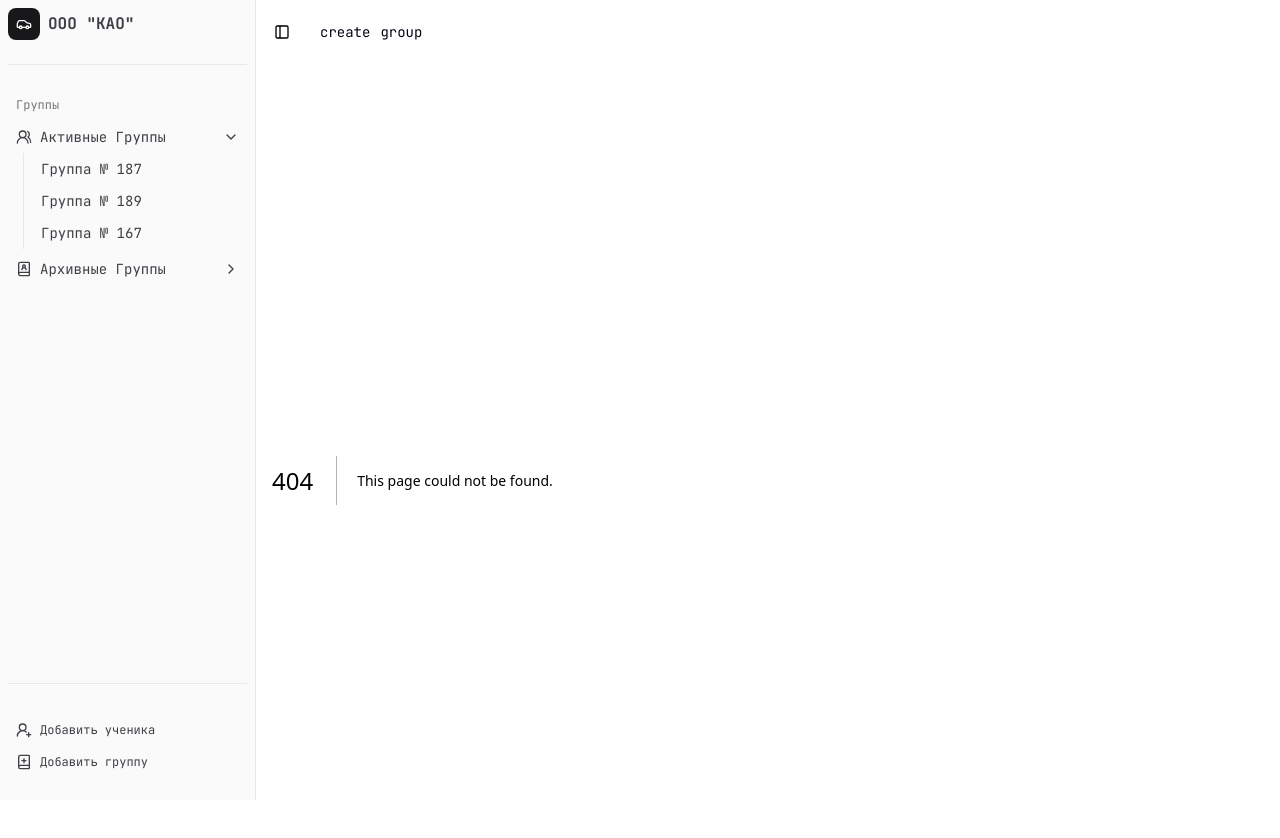
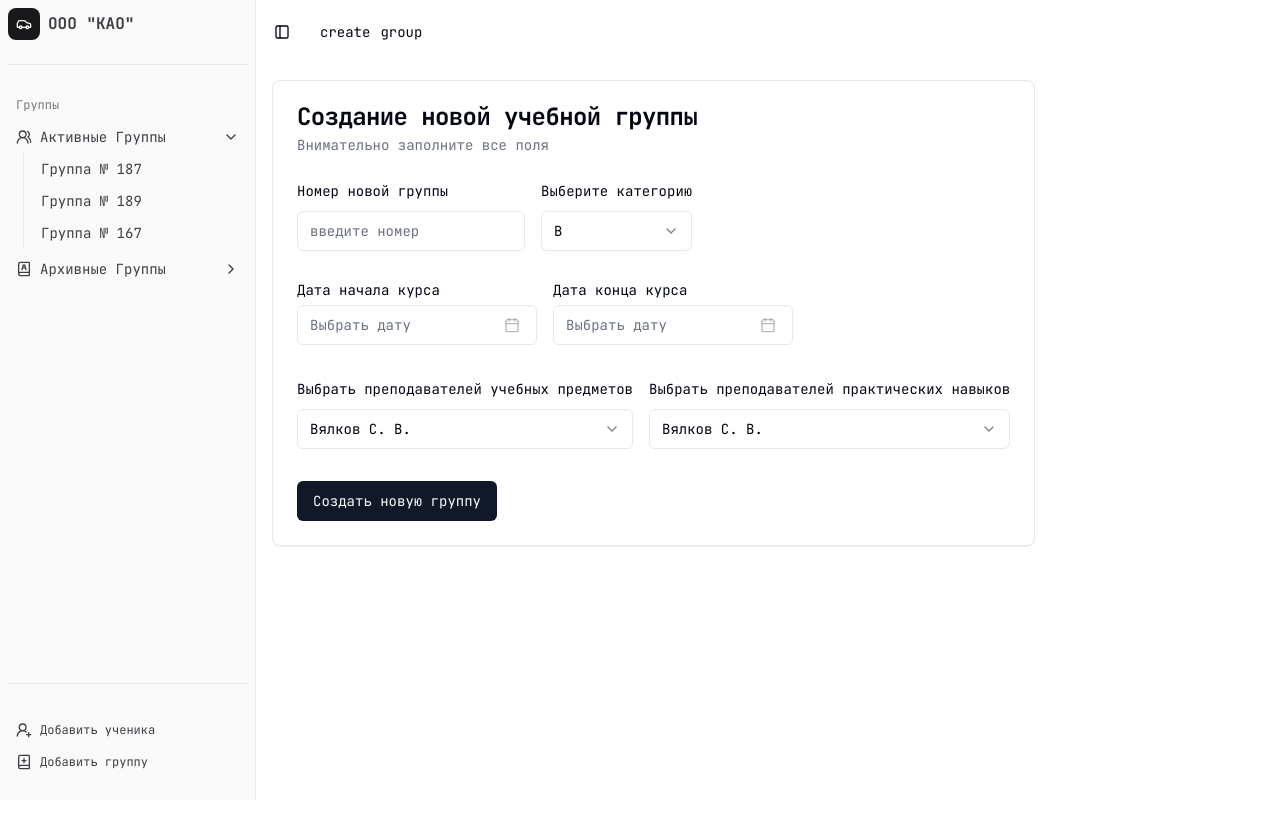
Before and after one commit to maximiloi/autoSchool-app, a Next.js app in the folder frontend/: page /create/group in a window 1280 px wide. Before the commit this address had no page. Shown: the top 838 px of the page. After the commit the page ends 800 px from the top, so only its background shows below. Built offline with nearby package versions, Linux system fonts and the light colour scheme.

Commit message:
feat: add page create group

```diff
--- /dev/null
+++ b/frontend/app/create/group/page.jsx
@@ -0,0 +1,23 @@
+import {
+  Card,
+  CardContent,
+  CardDescription,
+  CardFooter,
+  CardHeader,
+  CardTitle,
+} from '@/components/ui/card';
+import FormCreationTrainingGroup from '@/components/forms/creation-training-group';
+
+export default function CreationTrainingGroup() {
+  return (
+    <Card>
+      <CardHeader>
+        <CardTitle>Создание новой учебной группы</CardTitle>
+        <CardDescription>Внимательно заполните все поля</CardDescription>
+      </CardHeader>
+      <CardContent>
+        <FormCreationTrainingGroup />
+      </CardContent>
+    </Card>
+  );
+}
--- /dev/null
+++ b/frontend/components/forms/creation-training-group.jsx
@@ -0,0 +1,254 @@
+'use client';
+
+import { CalendarIcon } from 'lucide-react';
+import { useForm } from 'react-hook-form';
+import { zodResolver } from '@hookform/resolvers/zod';
+import { z } from 'zod';
+import { cn } from '@/lib/utils';
+import { Button } from '@/components/ui/button';
+import { Calendar } from '@/components/ui/calendar';
+import {
+  Form,
+  FormControl,
+  FormDescription,
+  FormField,
+  FormItem,
+  FormLabel,
+  FormMessage,
+} from '@/components/ui/form';
+import { Input } from '@/components/ui/input';
+import {
+  Select,
+  SelectContent,
+  SelectItem,
+  SelectTrigger,
+  SelectValue,
+} from '@/components/ui/select';
+import { Popover, PopoverTrigger, PopoverContent } from '@/components/ui/popover';
+import { format } from 'date-fns';
+import { ru } from 'date-fns/locale';
+import { useToast } from '@/hooks/use-toast';
+
+const formSchema = z.object({
+  groupNumber: z
+    .string()
+    .regex(/^\d+$/, {
+      message: 'Номер группы должен содержать только цифры.',
+    })
+    .min(1, {
+      message: 'Номер группы должен содержать хоть одну цифру.',
+    }),
+  category: z.enum(['A', 'B'], {
+    required_error: 'Выберите категорию.',
+  }),
+  startTrainingDates: z.date({
+    required_error: 'Обязательное поле для заполнения.',
+  }),
+  endTrainingDates: z.date({
+    required_error: 'Обязательное поле для заполнения.',
+  }),
+  theoryTeachers: z.enum(['Вялков'], {
+    required_error: 'Выберите категорию.',
+  }),
+  practiceTeachers: z.enum(['Вялков', 'Теплов', 'Холодов'], {
+    required_error: 'Выберите категорию.',
+  }),
+});
+
+export default function FormCreationTrainingGroup() {
+  const { toast } = useToast();
+  const form = useForm({
+    resolver: zodResolver(formSchema),
+    defaultValues: {
+      groupNumber: '',
+      category: 'B',
+      theoryTeachers: 'Вялков',
+      practiceTeachers: 'Вялков',
+    },
+  });
+
+  function onSubmit(values) {
+    const { startTrainingDates, endTrainingDates } = values;
+
+    if (endTrainingDates && startTrainingDates && endTrainingDates < startTrainingDates) {
+      toast({
+        variant: 'destructive',
+        description: 'Дата конца курса не может быть раньше даты начала курса.',
+      });
+      return;
+    }
+
+    console.log(values);
+  }
+
+  return (
+    <Form {...form}>
+      <form onSubmit={form.handleSubmit(onSubmit)} className="space-y-8">
+        <div className="flex gap-4">
+          <FormField
+            control={form.control}
+            name="groupNumber"
+            render={({ field }) => (
+              <FormItem>
+                <FormLabel>Номер новой группы</FormLabel>
+                <FormControl>
+                  <Input placeholder="введите номер" {...field} />
+                </FormControl>
+                <FormMessage />
+              </FormItem>
+            )}
+          />
+
+          <FormField
+            control={form.control}
+            name="category"
+            render={({ field }) => (
+              <FormItem>
+                <FormLabel>Выберите категорию</FormLabel>
+                <Select onValueChange={field.onChange} defaultValue={field.value}>
+                  <FormControl>
+                    <SelectTrigger>
+                      <SelectValue placeholder="Select a verified email to display" />
+                    </SelectTrigger>
+                  </FormControl>
+                  <SelectContent>
+                    <SelectItem value="A">A</SelectItem>
+                    <SelectItem value="B">B</SelectItem>
+                  </SelectContent>
+                </Select>
+                <FormMessage />
+              </FormItem>
+            )}
+          />
+        </div>
+        <div className="flex gap-4">
+          <FormField
+            control={form.control}
+            name="startTrainingDates"
+            render={({ field }) => (
+              <FormItem className="flex flex-col">
+                <FormLabel>Дата начала курса</FormLabel>
+                <Popover>
+                  <PopoverTrigger asChild>
+                    <FormControl>
+                      <Button
+                        variant={'outline'}
+                        className={cn(
+                          'w-[240px] pl-3 text-left font-normal',
+                          !field.value && 'text-muted-foreground',
+                        )}
+                      >
+                        {field.value ? (
+                          format(field.value, 'PPP', { locale: ru })
+                        ) : (
+                          <span>Выбрать дату</span>
+                        )}
+                        <CalendarIcon className="ml-auto h-4 w-4 opacity-50" />
+                      </Button>
+                    </FormControl>
+                  </PopoverTrigger>
+                  <PopoverContent className="w-auto p-0" align="start">
+                    <Calendar
+                      locale={ru}
+                      mode="single"
+                      selected={field.value}
+                      onSelect={field.onChange}
+                      disabled={(date) => date < new Date()}
+                      initialFocus
+                    />
+                  </PopoverContent>
+                </Popover>
+                <FormMessage />
+              </FormItem>
+            )}
+          />
+          <FormField
+            control={form.control}
+            name="endTrainingDates"
+            render={({ field }) => (
+              <FormItem className="flex flex-col">
+                <FormLabel>Дата конца курса</FormLabel>
+                <Popover>
+                  <PopoverTrigger asChild>
+                    <FormControl>
+                      <Button
+                        variant={'outline'}
+                        className={cn(
+                          'w-[240px] pl-3 text-left font-normal',
+                          !field.value && 'text-muted-foreground',
+                        )}
+                      >
+                        {field.value ? (
+                          format(field.value, 'PPP', { locale: ru })
+                        ) : (
+                          <span>Выбрать дату</span>
+                        )}
+                        <CalendarIcon className="ml-auto h-4 w-4 opacity-50" />
+                      </Button>
+                    </FormControl>
+                  </PopoverTrigger>
+                  <PopoverContent className="w-auto p-0" align="start">
+                    <Calendar
+                      locale={ru}
+                      mode="single"
+                      selected={field.value}
+                      onSelect={field.onChange}
+                      disabled={(date) => date < new Date()}
+                      initialFocus
+                    />
+                  </PopoverContent>
+                </Popover>
+                <FormMessage />
+              </FormItem>
+            )}
+          />
+        </div>
+        <div className="flex gap-4">
+          <FormField
+            control={form.control}
+            name="theoryTeachers"
+            render={({ field }) => (
+              <FormItem>
+                <FormLabel>Выбрать преподавателей учебных предметов</FormLabel>
+                <Select onValueChange={field.onChange} defaultValue={field.value}>
+                  <FormControl>
+                    <SelectTrigger>
+                      <SelectValue placeholder="Select a verified email to display" />
+                    </SelectTrigger>
+                  </FormControl>
+                  <SelectContent>
+                    <SelectItem value="Вялков">Вялков С. В.</SelectItem>
+                  </SelectContent>
+                </Select>
+                <FormMessage />
+              </FormItem>
+            )}
+          />
+          <FormField
+            control={form.control}
+            name="practiceTeachers"
+            render={({ field }) => (
+              <FormItem>
+                <FormLabel>Выбрать преподавателей практических навыков</FormLabel>
+                <Select onValueChange={field.onChange} defaultValue={field.value}>
+                  <FormControl>
+                    <SelectTrigger>
+                      <SelectValue placeholder="Select a verified email to display" />
+                    </SelectTrigger>
+                  </FormControl>
+                  <SelectContent>
+                    <SelectItem value="Вялков">Вялков С. В.</SelectItem>
+                    <SelectItem value="Теплов">Теплов С. В.</SelectItem>
+                    <SelectItem value="Холодов">Холодов С. В.</SelectItem>
+                  </SelectContent>
+                </Select>
+                <FormMessage />
+              </FormItem>
+            )}
+          />
+        </div>
+        <Button type="submit">Создать новую группу</Button>
+      </form>
+    </Form>
+  );
+}
```
